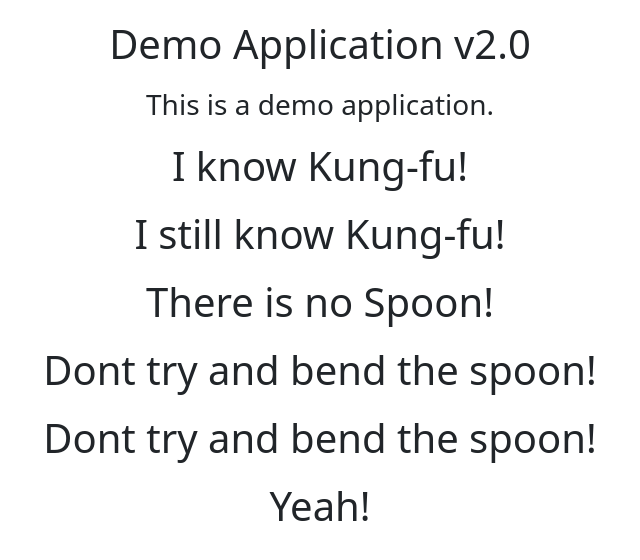
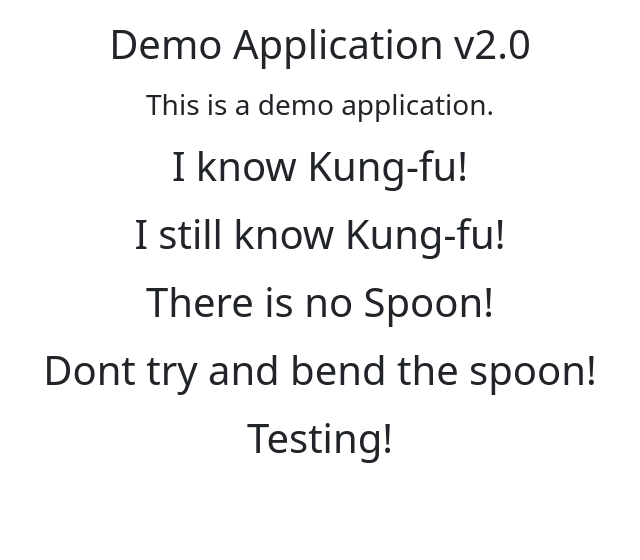
Before and after one commit to utkarshpratap2002/cicd-pipeline, a plain HTML site: page index.html in a window 1280 px wide. Shown: the whole page, without its empty margins (320-960 px from the left). Drawn offline with nearby package versions, Linux system fonts and the light colour scheme.

Commit message:
Version::v4

```diff
--- a/index.html
+++ b/index.html
@@ -27,8 +27,7 @@
       <h1> I still know Kung-fu! </h1>
       <h1> There is no Spoon! </h1>
       <h1> Dont try and bend the spoon! </h1>
-      <h1> Dont try and bend the spoon! </h1>
-      <h1> Yeah! </h1>
+      <h1> Testing! </h1>
     </div>
   </body>
 </html>
```
